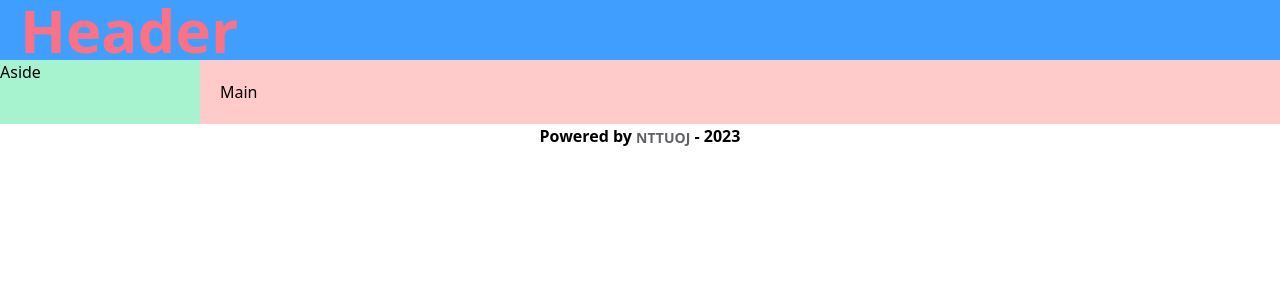
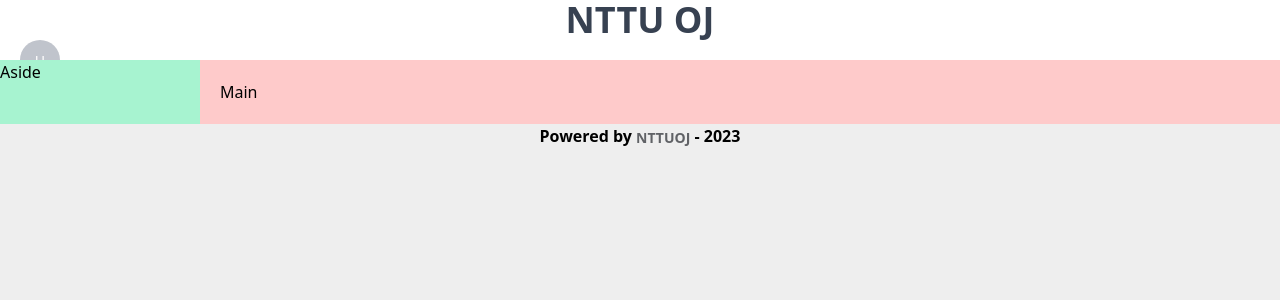
Before and after one commit to hibana2077/NTTU-judge-system, a Nuxt app in the folder nttu-judge/: page / in a window 1280 px wide. Shown: the top 300 px of the page. Built offline with nearby package versions, Linux system fonts and the light colour scheme.

Commit message:
header half

```diff
--- a/nttu-judge/app.vue
+++ b/nttu-judge/app.vue
@@ -2,7 +2,7 @@
  * @Author: hibana2077 hibana2077@gmaill.com
  * @Date: 2023-04-29 03:54:10
  * @LastEditors: hibana2077 hibana2077@gmaill.com
- * @LastEditTime: 2023-05-02 15:50:14
+ * @LastEditTime: 2023-05-02 16:08:19
  * @FilePath: /NTTU-new-gen-judge-system/nttu-judge/src/app.vue
  * @Description: 这是默认设置,请设置`customMade`, 打开koroFileHeader查看配置 进行设置: https://github.com/OBKoro1/koro1FileHeader/wiki/%E9%85%8D%E7%BD%AE
 -->
@@ -14,3 +14,9 @@
     <NuxtLayout name="footer"></NuxtLayout>
   </div>
 </template>
+
+<style>
+body {
+  background-color: #eee;
+}
+</style>
--- a/nttu-judge/layouts/header.vue
+++ b/nttu-judge/layouts/header.vue
@@ -2,14 +2,21 @@
  * @Author: hibana2077 hibana2077@gmaill.com
  * @Date: 2023-05-02 14:44:41
  * @LastEditors: hibana2077 hibana2077@gmaill.com
- * @LastEditTime: 2023-05-02 14:50:30
+ * @LastEditTime: 2023-05-02 16:14:50
  * @FilePath: /NTTU-new-gen-judge-system/nttu-judge/layouts/Header.vue
  * @Description: 这是默认设置,请设置`customMade`, 打开koroFileHeader查看配置 进行设置: https://github.com/OBKoro1/koro1FileHeader/wiki/%E9%85%8D%E7%BD%AE
 -->
 <template>
-    <div>
+    <div style="background-color: white;">
       <el-container>
-        <el-header class="text-6xl font-semibold text-rose-400" style="background-color: #409EFF;">Header</el-header>
+        <el-header>
+            <el-text class="flex justify-center text-4xl font-bold text-gray-700">
+                NTTU OJ
+            </el-text>
+            <div style="display: flex; text-align: center;">
+                <el-avatar>H</el-avatar>
+            </div>
+        </el-header>
       </el-container>
       <slot />
     </div>
```
